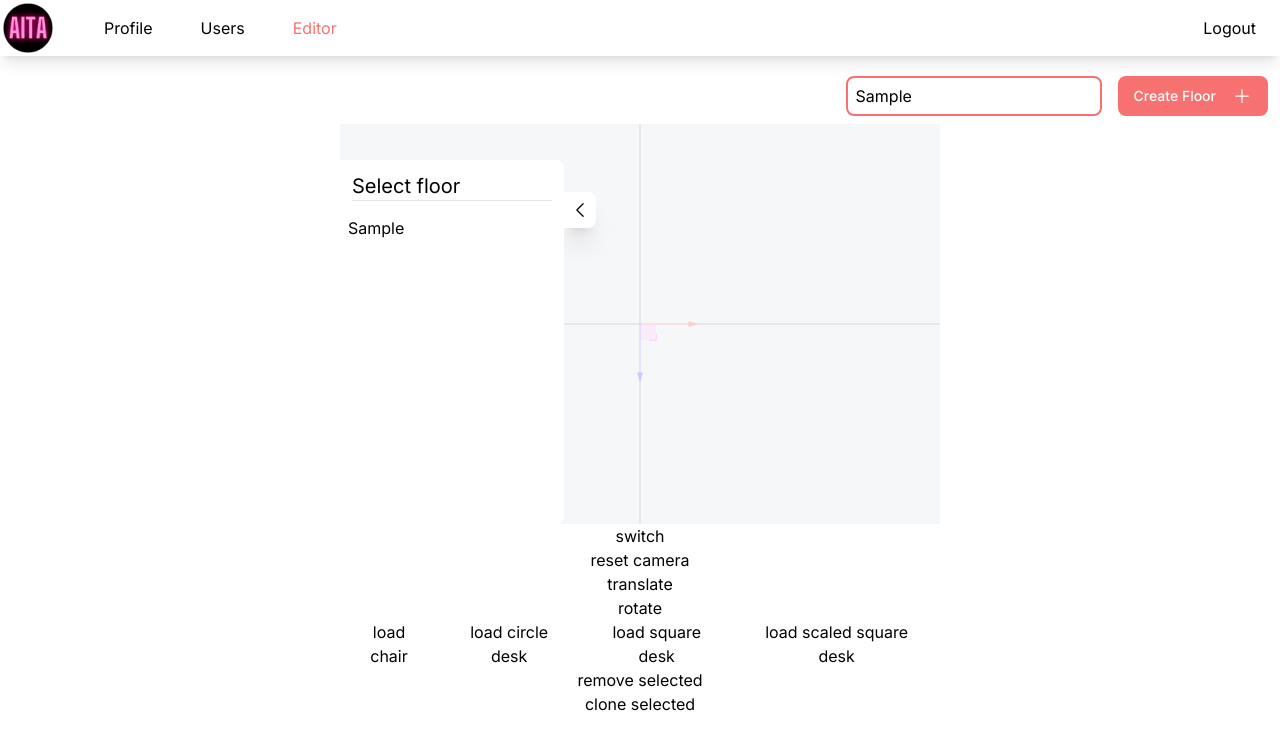
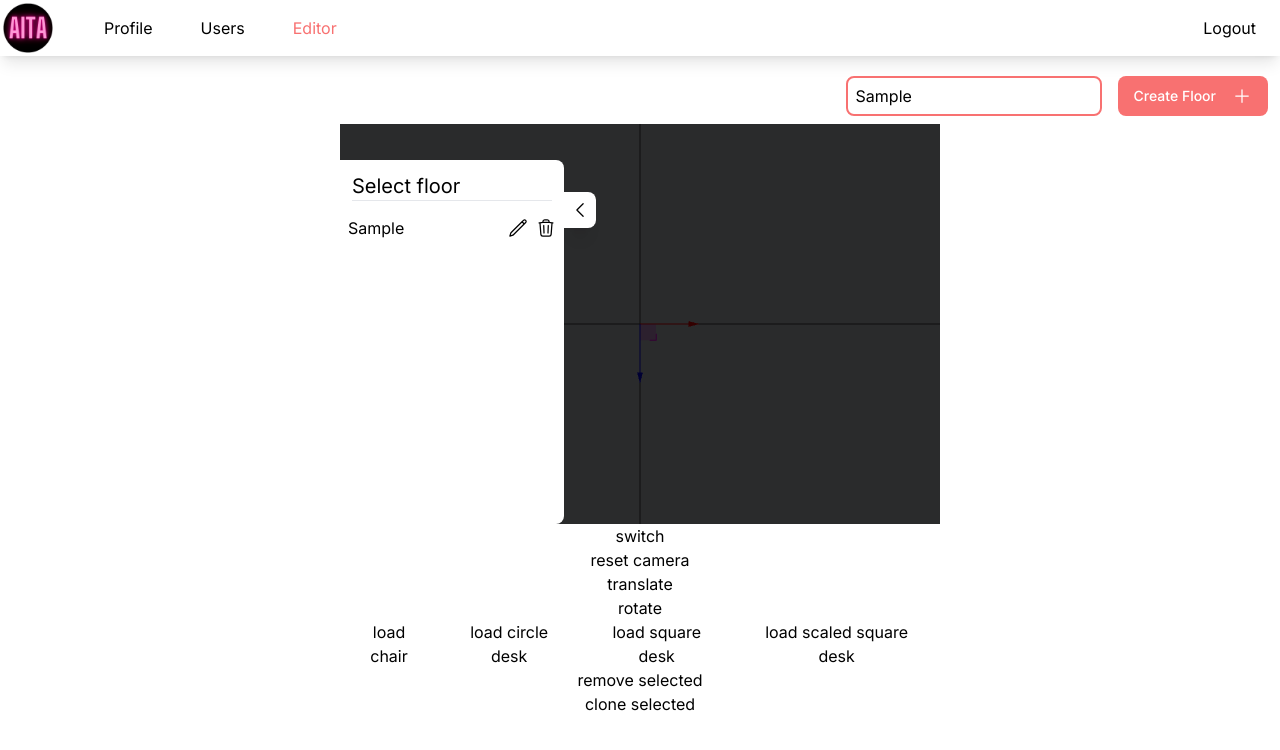
Before and after one commit to armedcivil/AITA_next, a Next.js app: page /company/editor in a window 1280 px wide. Both pictures are taken after typing "Sample" into the empty fields and a click on the button "Create Floor". Shown: the top 750 px of the page. Built offline with nearby package versions, Linux system fonts and the light colour scheme.

Commit message:
Floor の削除機能追加

```diff
--- a/src/app/company/editor/page.tsx
+++ b/src/app/company/editor/page.tsx
@@ -6,17 +6,13 @@ import { Canvas } from '@/app/lib/three/three-fiber-exporter';
 import CanvasSetting from '@/app/ui/three/canvas-setting';
 import PositionSwitchCamera from '@/app/ui/three/position-switch-camera';
 import { Button } from '@/app/ui/button';
-import {
-  ChevronLeftIcon,
-  ChevronRightIcon,
-  PlusIcon,
-} from '@heroicons/react/24/outline';
+import { PlusIcon } from '@heroicons/react/24/outline';
 import { Floor } from '@/app/lib/three/scene-store';
-import clsx from 'clsx';
+import SelectFloorSideBar from '@/app/ui/select-floor-sidebar';
 
 interface DeleteAction {
   action: 'delete';
-  index: number;
+  floor: Floor;
 }
 
 interface CreateAction {
@@ -45,15 +41,18 @@ export default function Page() {
           return [...state, { label: args.label, objects: [] }];
         case 'update':
           state[args.index] = args.floor;
-          return state;
+          return [...state];
         case 'delete':
-          return state.splice(args.index, 1);
+          const deleteIndex = state.indexOf(args.floor);
+          if (deleteIndex > -1) {
+            state.splice(deleteIndex, 1);
+          }
+          return [...state];
       }
     },
     [],
   );
   const newFloorName = useRef<HTMLInputElement>(null);
-  const [isOpenFloorSelect, setIsOpenFloorSelect] = useState(true);
 
   // TODO: フロアの追加・削除・切替が出来る様に
   // TODO: 操作の UI を作る(マウス操作で出来ることの説明含む)
@@ -120,58 +119,29 @@ export default function Page() {
             />
           </Canvas>
           {currentFloorIndex !== null ? undefined : (
-            <div className="absolute left-0 top-0 h-[400px] w-[600px] cursor-not-allowed bg-white opacity-80"></div>
+            <div className="absolute left-0 top-0 h-[400px] w-[600px] cursor-not-allowed bg-black opacity-80"></div>
           )}
           {currentFloorIndex !== null && (
-            <span className="absolute left-2 top-0">
+            <span className="whitespace-no-wrap absolute left-2 top-0 max-w-48 overflow-hidden text-ellipsis">
               {floors[currentFloorIndex].label}
             </span>
           )}
-          <div className="absolute bottom-0 left-0 top-9 flex w-64 w-64 flex-row">
-            <div
-              className={clsx('relative w-56 rounded-r-lg bg-white p-3', {
-                'w-0 p-0': !isOpenFloorSelect,
-              })}
-            >
-              <div
-                className={clsx('whitespace-no-wrap text-xl', {
-                  'w-0': !isOpenFloorSelect,
-                })}
-              >
-                {isOpenFloorSelect && 'Select floor'}
-              </div>
-              <hr></hr>
-              <div className="absolute bottom-0 bottom-0 left-0 right-0 top-12 overflow-y-auto">
-                <div>
-                  {floors.map((floor, index) => (
-                    <div
-                      key={index}
-                      className="whitespace-no-wrap bg-white p-2 hover:bg-red-200"
-                      onClick={(e) => {
-                        e.stopPropagation();
-                        setCurrentFloorIndex(index);
-                        sceneRef.current?.restore(floor);
-                      }}
-                    >
-                      {floor.label}
-                    </div>
-                  ))}
-                </div>
-              </div>
-            </div>
-            <div
-              className="mt-8 flex h-9 w-8 items-center justify-center rounded-r-lg bg-white shadow-xl"
-              onClick={(e) => {
-                setIsOpenFloorSelect(!isOpenFloorSelect);
-              }}
-            >
-              {isOpenFloorSelect ? (
-                <ChevronLeftIcon className="h-5" />
-              ) : (
-                <ChevronRightIcon className="h-5" />
-              )}
-            </div>
-          </div>
+          <SelectFloorSideBar
+            floors={floors}
+            onSelect={(floor, index) => {
+              setCurrentFloorIndex(index);
+              sceneRef.current?.restore(floor);
+            }}
+            onDelete={(floor, index) => {
+              if (currentFloorIndex === index) {
+                setCurrentFloorIndex(null);
+              }
+              dispatch({ action: 'delete', floor });
+            }}
+            onLabelChange={(floor, index) => {
+              dispatch({ action: 'update', floor, index });
+            }}
+          />
           <div className="flex flex-col">
             <button onClick={() => setEditMode(!isEditMode)}> switch </button>
             <button onClick={() => sceneRef.current!.resetCamera()}>
--- a/src/app/ui/delete-floor-button.tsx
+++ b/src/app/ui/delete-floor-button.tsx
@@ -14,13 +14,14 @@ export default function DeleteFloorButton({
   const [showModal, setShowModal] = useState(false);
 
   return (
-    <Button
-      className="ml-4"
-      onClick={(e) => {
-        setShowModal(true);
-      }}
-    >
-      <TrashIcon className="h-5" />
+    <>
+      <TrashIcon
+        className="h-5"
+        onClick={(e) => {
+          e.stopPropagation();
+          setShowModal(true);
+        }}
+      />
       {showModal &&
         createPortal(
           <ModalContent
@@ -29,7 +30,7 @@ export default function DeleteFloorButton({
             }}
           >
             {`Delete ${floorName}?`}
-            <div className="mt-4">
+            <div className="mt-4 flex justify-end">
               <Button
                 onClick={(e) => {
                   setShowModal(false);
@@ -42,6 +43,6 @@ export default function DeleteFloorButton({
           </ModalContent>,
           document.body,
         )}
-    </Button>
+    </>
   );
 }
--- /dev/null
+++ b/src/app/ui/select-floor-sidebar/cell.tsx
@@ -0,0 +1,73 @@
+import { Floor } from '@/app/lib/three/scene-store';
+import DeleteFloorButton from '@/app/ui/delete-floor-button';
+import { MouseEventHandler, useRef, useState } from 'react';
+import { CheckIcon, PencilIcon, TrashIcon } from '@heroicons/react/24/outline';
+
+export default function Cell({
+  floor,
+  index,
+  onDelete,
+  onLabelChange,
+  onSelect,
+}: {
+  floor: Floor;
+  index: number;
+  onDelete: (floor: Floor, index: number) => void;
+  onLabelChange: (floor: Floor, index: number) => void;
+  onSelect: (floor: Floor, index: number) => void;
+}) {
+  const [isEdit, setIsEdit] = useState(false);
+  const inputRef = useRef<HTMLInputElement>(null);
+  return (
+    <div>
+      {isEdit ? (
+        <div className="flex flex-row items-center justify-start bg-white">
+          <input
+            ref={inputRef}
+            className="box-border max-w-44 rounded-lg border-2 border-red-400 p-2"
+            defaultValue={floor.label}
+            onChange={(e) => {
+              floor.label = e.target.value;
+            }}
+          />
+          <CheckIcon
+            className="ml-auto mr-2 h-5 cursor-pointer"
+            onClick={(e) => {
+              e.stopPropagation();
+              setIsEdit(false);
+              onLabelChange(floor, index);
+            }}
+          />
+        </div>
+      ) : (
+        <div className="flex flex-row items-center bg-white p-2 hover:bg-red-200">
+          <span
+            className="whitespace-no-wrap w-36 max-w-36 cursor-pointer overflow-hidden text-ellipsis"
+            onClick={(e) => {
+              onSelect(floor, index);
+            }}
+          >
+            {floor.label}
+          </span>
+          <div className="ml-auto mr-2 cursor-pointer">
+            <PencilIcon
+              className="h-5"
+              onClick={(e) => {
+                e.stopPropagation();
+                setIsEdit(true);
+              }}
+            />
+          </div>
+          <div className="cursor-pointer">
+            <DeleteFloorButton
+              floorName={floor.label}
+              onConfirmed={() => {
+                onDelete(floor, index);
+              }}
+            />
+          </div>
+        </div>
+      )}
+    </div>
+  );
+}
--- /dev/null
+++ b/src/app/ui/select-floor-sidebar/index.tsx
@@ -0,0 +1,76 @@
+import { useState } from 'react';
+import { ChevronLeftIcon, ChevronRightIcon } from '@heroicons/react/24/outline';
+import clsx from 'clsx';
+import { Floor } from '@/app/lib/three/scene-store';
+import Cell from './cell';
+
+export default function SelectFloorSideBar({
+  floors,
+  onSelect,
+  onDelete,
+  onLabelChange,
+}: {
+  floors: Floor[];
+  onSelect: (floor: Floor, index: number) => void;
+  onDelete: (floor: Floor, index: number) => void;
+  onLabelChange: (floor: Floor, index: number) => void;
+}) {
+  const [isOpen, setIsOpen] = useState(true);
+
+  return (
+    <div
+      className={clsx('absolute bottom-0 left-0 top-9 flex w-64 flex-row', {
+        'w-0': !isOpen,
+      })}
+    >
+      <div
+        className={clsx('relative  rounded-r-lg bg-white ', {
+          'w-56 p-3': isOpen,
+          'w-0 p-0': !isOpen,
+        })}
+      >
+        <div
+          className={clsx('whitespace-no-wrap overflow-hidden text-xl', {
+            'w-0': !isOpen,
+          })}
+        >
+          Select floor
+        </div>
+        <hr></hr>
+        <div
+          className={clsx(
+            'absolute bottom-0 left-0 right-0 top-12 overflow-y-auto',
+            {
+              'w-0': !isOpen,
+            },
+          )}
+        >
+          <div>
+            {floors.map((floor, index) => (
+              <Cell
+                key={index}
+                floor={floor}
+                index={index}
+                onLabelChange={onLabelChange}
+                onDelete={onDelete}
+                onSelect={onSelect}
+              />
+            ))}
+          </div>
+        </div>
+      </div>
+      <div
+        className="mt-8 flex h-9 w-8 items-center justify-center rounded-r-lg bg-white shadow-xl"
+        onClick={(e) => {
+          setIsOpen(!isOpen);
+        }}
+      >
+        {isOpen ? (
+          <ChevronLeftIcon className="h-5" />
+        ) : (
+          <ChevronRightIcon className="h-5" />
+        )}
+      </div>
+    </div>
+  );
+}
```
Also changed, not shown: .devcontainer/devcontainer.json.
